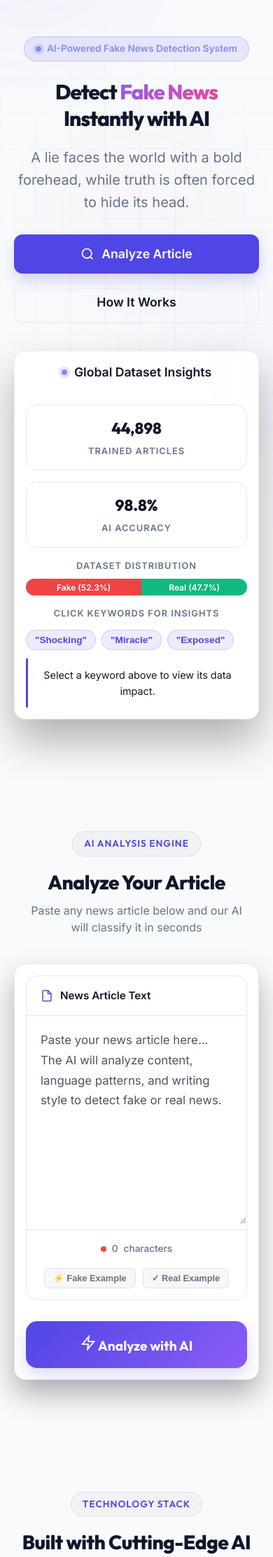
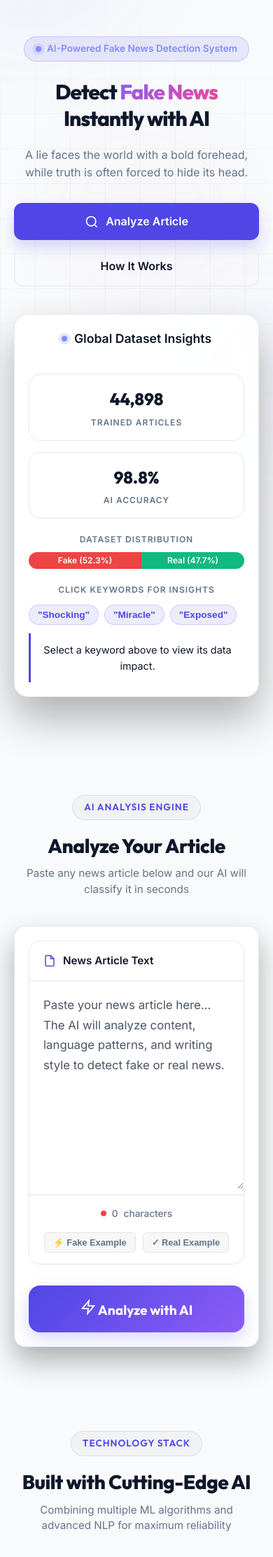
Before and after one commit to Sujal196/Fake-News-Detection-System, a Flask app: page / in a window 390 px wide. Shown: the part 88-2313 px from the top of the page at 70% size. Run offline with Flask 3, Linux system fonts and the light colour scheme.

Commit message:
Modify Files

```diff
--- a/static/css/style.css
+++ b/static/css/style.css
@@ -62,6 +62,7 @@
 
 html {
   scroll-behavior: smooth;
+  overflow-x: hidden;
 }
 
 body {
@@ -72,6 +73,12 @@ body {
   min-height: 100vh;
   overflow-x: hidden;
   position: relative;
+  width: 100%;
+}
+
+img, video {
+  max-width: 100%;
+  height: auto;
 }
 
 /* Typography */
@@ -1234,36 +1241,41 @@ h1, h2, h3, h4, .sec-badge, .nav-logo {
     left: 0;
     right: 0;
     background: var(--bg-card);
-    backdrop-filter: blur(10px);
+    backdrop-filter: blur(15px);
     flex-direction: column;
-    padding: 24px;
+    padding: 30px 24px;
     border-bottom: 1px solid var(--border);
-    box-shadow: 0 10px 30px rgba(0,0,0,0.5);
+    box-shadow: 0 20px 40px rgba(0,0,0,0.4);
     display: none;
     text-align: center;
-    gap: 20px;
+    gap: 24px;
     z-index: 100;
   }
-  .nav-links.active { display: flex; }
-  .nav-btn { width: 100%; justify-content: center; }
+  .nav-links.active { display: flex; animation: slideDownNav 0.3s ease forwards; }
+
+  @keyframes slideDownNav {
+    from { opacity: 0; transform: translateY(-10px); }
+    to { opacity: 1; transform: translateY(0); }
+  }
+
+  .nav-btn { width: 100%; justify-content: center; padding: 12px; }
 
   .hamburger { display: flex; }
   .hamburger.active span:nth-child(1) { transform: rotate(45deg) translate(5px, 5px); }
   .hamburger.active span:nth-child(2) { opacity: 0; }
   .hamburger.active span:nth-child(3) { transform: rotate(-45deg) translate(5px, -6px); }
 
-  .hero-title { font-size: 2.2rem; margin-bottom: 20px; text-align: center; }
-  .hero-sub { max-width: 100%; text-align: center; margin: 0 auto 30px; }
+  .hero-title { font-size: clamp(2rem, 8vw, 2.8rem); margin-bottom: 20px; text-align: center; line-height: 1.2; }
+  .hero-sub { max-width: 100%; text-align: center; margin: 0 auto 30px; font-size: 1.1rem; }
   .ad-header { justify-content: center; }
 
-  .analyze-card, .result-card { padding: 20px; text-align: left; }
+  .analyze-card, .result-card { padding: 24px; text-align: left; }
   .sec-header { margin-bottom: 40px; }
 
   .theme-desktop { display: none; }
   .theme-mobile { display: flex; }
   .nav-right { gap: 12px; }
 
-  /* Force Stacking */
   .ad-grid { grid-template-columns: 1fr !important; }
   .hero-ctas { flex-direction: column !important; width: 100%; gap: 12px; }
   .btn-primary, .btn-ghost { width: 100%; justify-content: center; }
@@ -1272,7 +1284,7 @@ h1, h2, h3, h4, .sec-badge, .nav-logo {
   .footer-top { text-align: center; display: flex; flex-direction: column; align-items: center; }
   .footer-desc { margin-left: auto; margin-right: auto; max-width: 100%; padding: 0 10px; }
   .footer-bottom { justify-content: center; text-align: center; padding: 20px 20px 0; }
-  .dev-img-wrapper { width: 90px; height: 90px; }
+  .dev-img-wrapper { width: 100px; height: 100px; }
   .dev-images { gap: 20px; justify-content: center; flex-wrap: wrap; }
 
   .ta-footer { flex-direction: column; gap: 16px; text-align: center; }
@@ -1280,28 +1292,63 @@ h1, h2, h3, h4, .sec-badge, .nav-logo {
 }
 
 @media (max-width: 480px) {
+  .section { padding: 40px 0; }
   .hero-title { font-size: 1.85rem; line-height: 1.3; }
-  .hero-ctas { flex-direction: column !important; width: 100%; gap: 12px; }
-  .btn-primary, .btn-ghost { width: 100%; justify-content: center; padding: 14px 24px; }
+  .hero-sub { font-size: 1rem; }
+  .hero-ctas { gap: 10px; }
+  .btn-primary, .btn-ghost { padding: 14px 20px; font-size: 1rem; }
 
-  .analytics-dash { padding: 16px; gap: 16px; border-radius: 16px; }
-  .ad-val { font-size: 1.4rem; }
+  .analytics-dash { padding: 20px; gap: 20px; border-radius: 20px; }
+  .ad-val { font-size: 1.5rem; }
+  .ad-lbl { font-size: 0.75rem; }
 
   .sec-title { font-size: 1.75rem; line-height: 1.2; margin-bottom: 12px; }
-  .sec-sub { font-size: 1rem; line-height: 1.5; padding: 0 10px; }
-  .analyze-card, .result-card { padding: 16px; border-radius: 16px; }
+  .sec-sub { font-size: 0.95rem; line-height: 1.5; padding: 0 5px; }
+  .analyze-card, .result-card { padding: 20px; border-radius: 16px; }
 
   .footer-badges { gap: 8px; justify-content: center; }
-  .footer-badges span { font-size: 0.75rem; padding: 6px 12px; }
+  .footer-badges span { font-size: 0.75rem; padding: 6px 10px; }
 
   .dev-img-wrapper { width: 85px; height: 85px; }
   .footer-devs p { font-size: 1.1rem; }
 
   .verdict-label { font-size: 1.8rem; }
   .verdict-sub { font-size: 0.85rem; }
+  .verdict-icon { width: 50px; height: 50px; font-size: 24px; }
+
+  .explain-box { padding: 20px; }
+  .explain-header { font-size: 1.1rem; }
 }
 
-/* Mobile Side View (Landscape) Optimization */
+@media (max-width: 320px) {
+  .section-inner { padding: 0 15px; }
+  .navbar { padding: 10px 15px; }
+  .nav-logo { font-size: 1.25rem; gap: 8px; }
+  .logo-icon { width: 30px; height: 30px; }
+  .logo-icon svg { width: 16px; height: 16px; }
+
+  .hero-title { font-size: 1.6rem; }
+  .hero-badge { font-size: 0.75rem; padding: 4px 12px; }
+
+  .analytics-dash { padding: 16px; border-radius: 12px; }
+  .ad-val { font-size: 1.3rem; }
+  .ad-tag { font-size: 0.75rem; padding: 4px 10px; }
+
+  .analyze-card, .result-card { padding: 16px; }
+  .ta-topbar, .ta-footer { padding: 12px; }
+  #newsText { padding: 12px; font-size: 0.95rem; }
+
+  .verdict-label { font-size: 1.5rem; }
+  .verdict-box { gap: 8px; }
+  .verdict-icon { width: 44px; height: 44px; font-size: 20px; }
+  .conf-ring { width: 90px; height: 90px; }
+  .ring-pct { font-size: 1.1rem; }
+
+  .footer-badges span { font-size: 0.7rem; padding: 5px 8px; }
+  .dev-img-wrapper { width: 75px; height: 75px; }
+  .footer-devs p { font-size: 1rem; }
+}
+
 @media (max-height: 500px) and (orientation: landscape) {
   .navbar { padding: 8px 20px; }
   .navbar.scrolled { padding: 6px 20px; }
```
